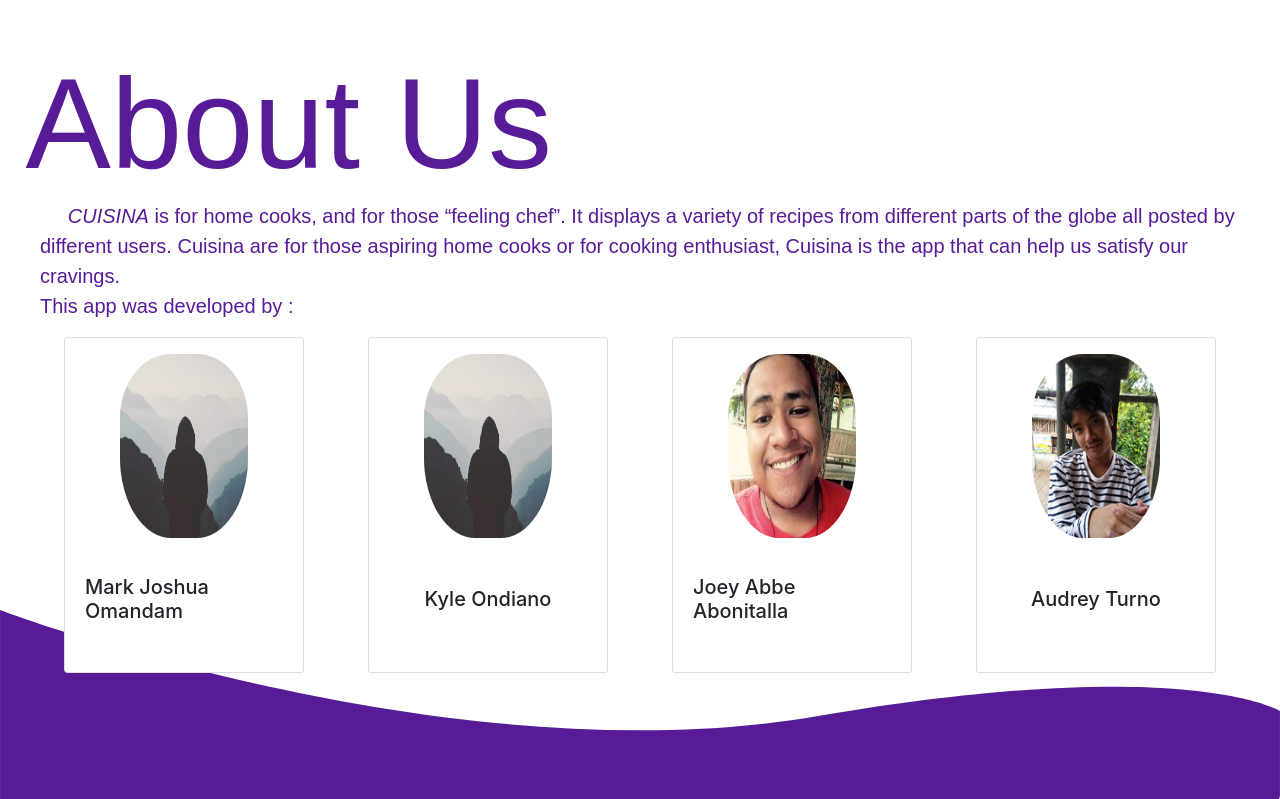
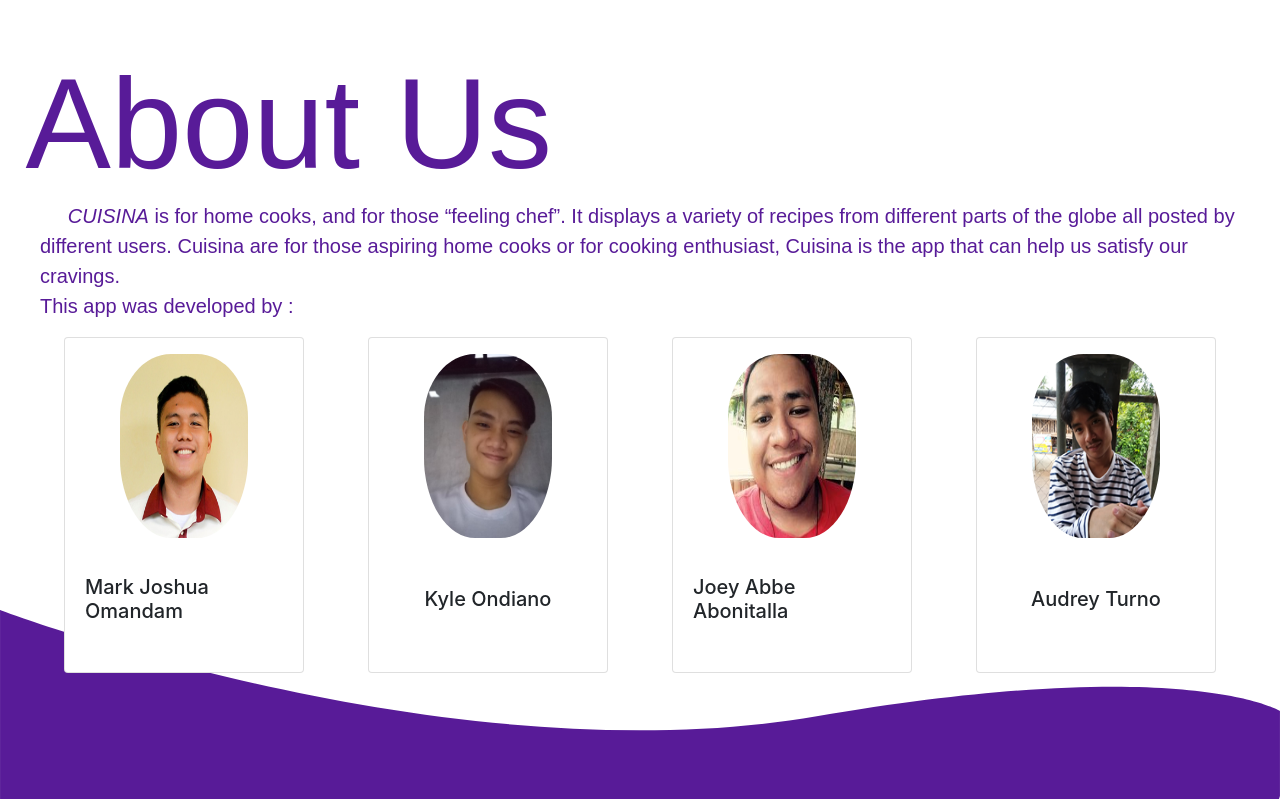
Before and after one commit to mjOmandam07/Cuisina, a Flask app: page /login in a window 1280 px wide. Shown: the part 801-1600 px from the top of the page. Run offline with Flask 2, Linux system fonts and the light colour scheme; some libraries are stand-ins or nearby versions.

Commit message:
added images for the login UI

```diff
--- a/cuisina_app/routes.py
+++ b/cuisina_app/routes.py
@@ -5,6 +5,11 @@ import cuisina_app.models as models
 from datetime import timedelta
 
 app.permanent_session_lifetime = timedelta(days=2)
+
+
+@app.route('/')
+def toLogin():
+    return redirect(url_for('login'))
 
 @app.route('/login', methods=['GET', 'POST'])
 def login():
--- a/cuisina_app/templates/login.html
+++ b/cuisina_app/templates/login.html
@@ -115,13 +115,13 @@
       </div>
       <div class="cards">
         <div class="card border-none mt-3">
-          <img src="{{ url_for('static', filename='images/default.jpg') }}" class="card-img-top" alt="..." />
+          <img src="{{ url_for('static', filename='images/dev-Images/mark.png') }}" class="card-img-top" alt="..." />
           <div class="card-body">
             <h5 class="card-title">Mark Joshua Omandam</h5>
           </div>
         </div>
         <div class="card border-none mt-3">
-          <img src="{{ url_for('static', filename='images/default.jpg') }}" class="card-img-top" alt="..." />
+          <img src="{{ url_for('static', filename='images/dev-Images/kyle.jpg') }}" class="card-img-top" alt="..." />
           <div class="card-body">
             <h5 class="card-title">Kyle Ondiano</h5>
           </div>
```
Also changed, not shown: cuisina_app/static/images/dev-Images/kyle.jpg (added), cuisina_app/static/images/dev-Images/mark.png (added).
